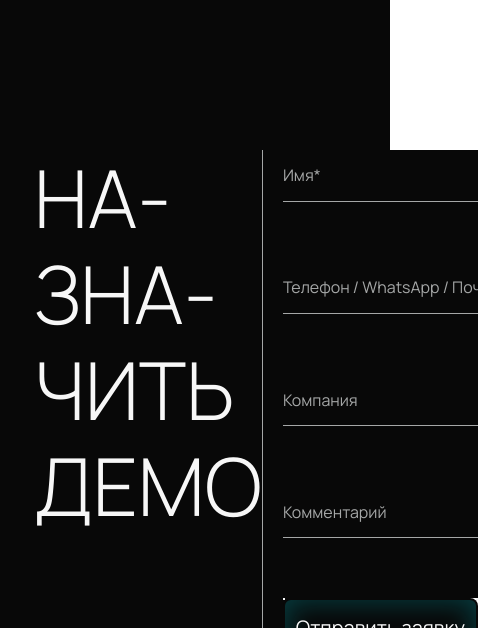
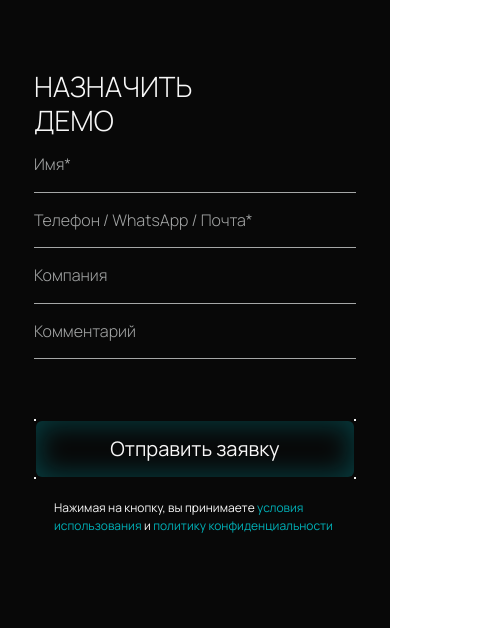
Before and after one commit to dorofeeva-olga74/XR-Place-Visual, a React (Vite) app: page / in a window 390 px wide. Shown: the part 1372-2000 px from the top of the page, 478 px wide, since content can reach past the window. Built offline with nearby package versions, Linux system fonts and the light colour scheme.

Commit message:
add styles for tablet

```diff
--- a/src/components/Claim/Claim.module.scss
+++ b/src/components/Claim/Claim.module.scss
@@ -11,15 +11,27 @@
     'title button'
     'title annotation';
   padding: 160px 0 120px;
+
+  @media (width <= 768px) {
+    display: flex;
+    flex-direction: column;
+    padding: 80px 0;
+  }
 }
 
 .claim__title {
-  @include globals.text-h2;
-
   grid-area: title;
   hyphens: auto;
   color: globals.$white-txt;
   border-right: 1px solid globals.$grey-border;
+
+  @include globals.text-h2;
+
+  @media (width <= 768px) {
+    border-right: none;
+
+    @include globals.mobile-h2;
+  }
 }
 
 .claim__inputs {
@@ -31,14 +43,24 @@
   padding-bottom: 60px;
   background-color: globals.$black-bg;
   color: globals.$grey-border;
+
+  @media (width <= 768px) {
+    padding-left: 0;
+  }
 }
 
 .claim__input {
   background-color: globals.$black-bg;
-  color: globals.$grey-border;
+  color: globals.$white-txt;
   border: none;
   padding: 16px 0;
   border-bottom: 1px solid globals.$grey-border;
+
+  @include globals.text-text-m;
+
+  @media (width <= 768px) {
+    @include globals.mobile-m;
+  }
 
   &:focus {
     outline: none;
@@ -46,21 +68,24 @@
 
   &::placeholder {
     color: globals.$grey-border;
-    opacity: 1;
   }
 }
 
 .claim__button {
   grid-area: button;
   padding-left: 20px;
+
+  @media (width <= 768px) {
+    padding-left: 0;
+  }
 }
 
 .claim__annotation {
-  @include globals.text-text-xs;
-
   grid-area: annotation;
   padding: 20px 0 20px 20px;
   color: globals.$white-txt;
+
+  @include globals.text-text-xs;
 }
 
 .claim__policy {
```
